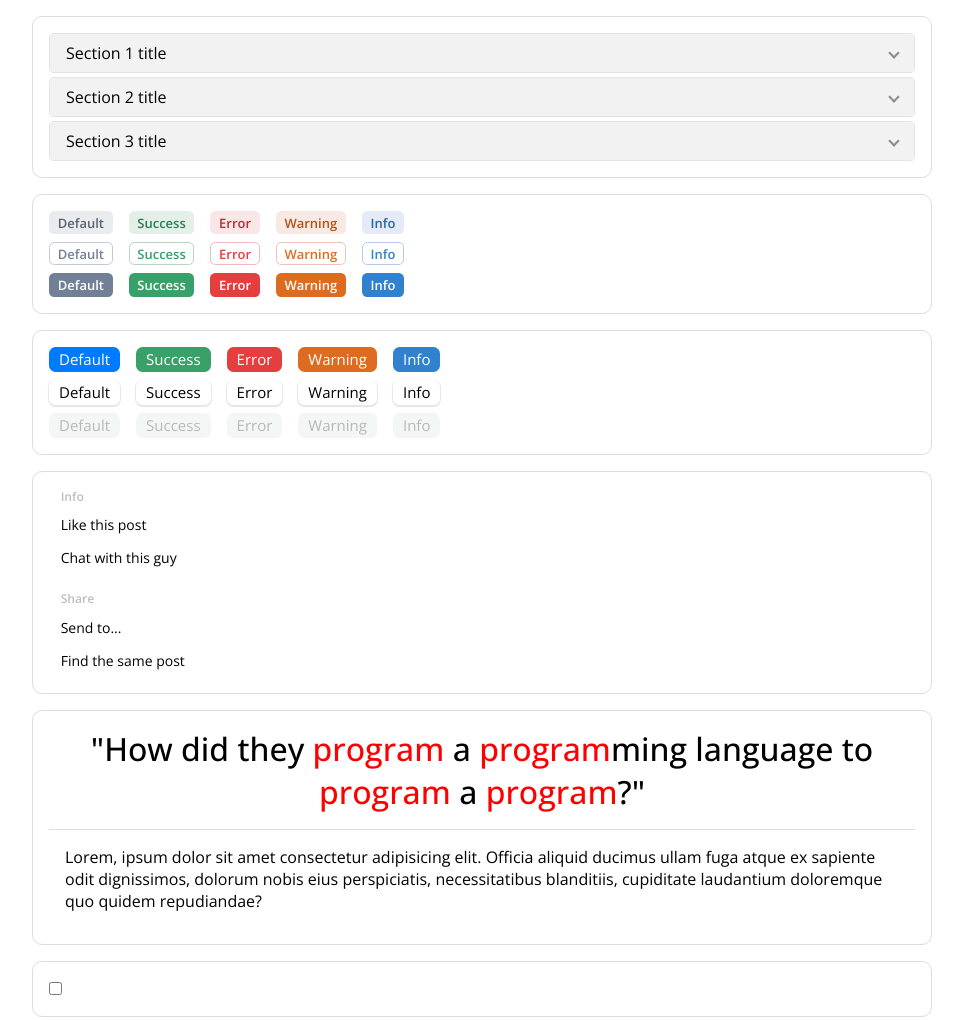
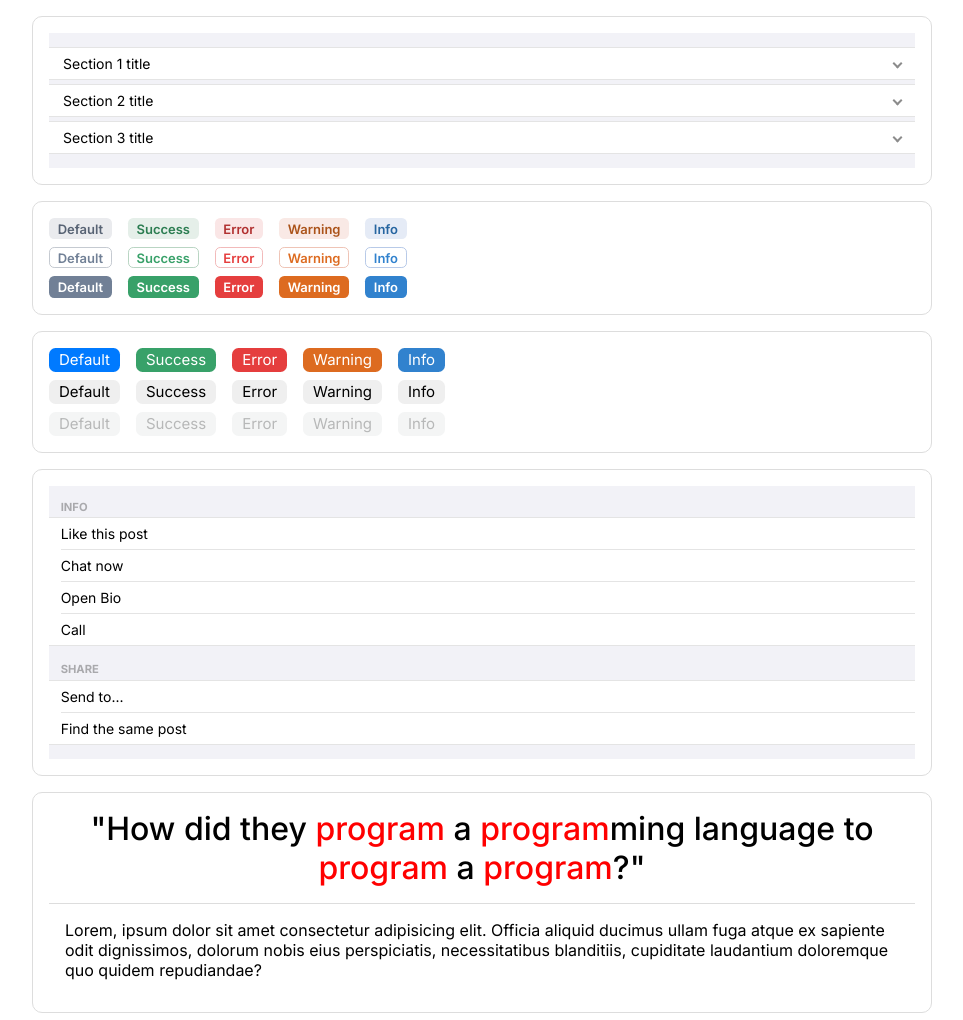
Before and after one commit to urojex/urojex, a plain HTML site: page test/index.html in a window 1280 px wide. Shown: the top 1020 px of the page, without its empty margins (158-1121 px from the left). Drawn offline with nearby package versions, Linux system fonts and the light colour scheme.

Commit message:
edit like ios

```diff
--- a/src/nerd.js
+++ b/src/nerd.js
@@ -1,6 +1,6 @@
 var fontLink =
-  "@import url('https://fonts.googleapis.com/css2?family=Open+Sans:ital,wght@0,300;0,400;0,500;0,600;0,700;0,800;1,300;1,400;1,500;1,600;1,700;1,800&display=swap')";
-var fontName = "Open Sans, sans-serif";
+  "@import url('https://fonts.googleapis.com/css2?family=Inter:wght@100;200;300;400;500;600;700;800;900&display=swap')";
+var fontName = "'Inter', sans-serif";
 document.head.insertAdjacentHTML(
   "afterbegin",
   `
@@ -192,10 +192,11 @@ document.querySelectorAll("flexBox").forEach((flexbox) => {
 });
 // Accordion
 document.querySelectorAll("accordion").forEach((accordion) => {
+  accordion.style.backgroundColor = "#F2F2F7";
   function size() {
     var componentSize = accordion.getAttribute("size");
     if (componentSize == null) {
-      return 16;
+      return 14;
     } else {
       return componentSize;
     }
@@ -211,11 +212,12 @@ document.querySelectorAll("accordion").forEach((accordion) => {
   accordion.style.display = "flex";
   accordion.style.flexDirection = "column";
   accordion.style.gap = "4px";
+  accordion.style.padding = `${size()}px 0`;
   accordion.querySelectorAll("accordionItem").forEach((item) => {
     item.style.display = "block";
     item.style.backgroundColor = "#fff";
-    item.style.borderRadius = "4px";
-    item.style.border = `1px solid ${colorChanger(0.8, colorScheme())}`;
+    item.style.borderTop = `1px solid ${colorChanger(0.8, colorScheme())}`;
+    item.style.borderBottom = `1px solid ${colorChanger(0.8, colorScheme())}`;
   });
   accordion.querySelectorAll("accordionButton").forEach((btn) => {
     btn.style.display = "flex";
@@ -226,13 +228,12 @@ document.querySelectorAll("accordion").forEach((accordion) => {
     btn.style.userSelect = "none";
     btn.style.padding = `${size() / 2}px ${size()}px`;
     btn.style.color = colorScheme();
-    btn.style.backgroundColor = colorChanger(0.9, colorScheme());
     btn.style.fontWeight = "400";
     btn.addEventListener("mouseover", function () {
-      this.style.backgroundColor = colorChanger(0.8, colorScheme());
+      this.style.backgroundColor = colorChanger(0.95, colorScheme());
     });
     btn.addEventListener("mouseleave", function () {
-      this.style.backgroundColor = colorChanger(0.9, colorScheme());
+      this.style.backgroundColor = "transparent";
     });
     btn.addEventListener("click", function () {
       this.classList.toggle("active");
@@ -505,22 +506,21 @@ document.querySelectorAll("button").forEach((btn) => {
       break;
     }
     case "secondary": {
-      btn.style.backgroundColor = "#fff";
+      btn.style.backgroundColor = colorChanger(0.88, "#000");
       btn.style.border = "0 solid transparent";
       btn.style.outline = "0";
       btn.style.color = "#000";
-      btn.style.boxShadow = "0 1px 1px 1px rgba(0, 0, 0, 0.1)";
       btn.addEventListener("mouseover", function () {
-        this.style.backgroundColor = colorChanger(0.95, "#000");
+        this.style.backgroundColor = colorChanger(0.8, "#000");
       });
       btn.addEventListener("mouseleave", function () {
-        this.style.backgroundColor = "#fff";
+        this.style.backgroundColor = colorChanger(0.88, "#000");
       });
       btn.addEventListener("mousedown", function () {
-        this.style.backgroundColor = colorChanger(0.9, "#000");
+        this.style.backgroundColor = colorChanger(0.75, "#000");
       });
       btn.addEventListener("mouseup", function () {
-        this.style.backgroundColor = colorChanger(0.95, "#000");
+        this.style.backgroundColor = colorChanger(0.8, "#000");
       });
       break;
     }
@@ -539,6 +539,8 @@ document.querySelectorAll("button").forEach((btn) => {
 });
 // menu
 document.querySelectorAll("menu").forEach((menu) => {
+  menu.style.backgroundColor = "#F2F2F7";
+  menu.style.padding = `${size()}px 0`;
   function size() {
     var componentSize = menu.getAttribute("size");
     if (componentSize == null) {
@@ -561,34 +563,37 @@ document.querySelectorAll("menu").forEach((menu) => {
     } else {
       // prettier-ignore
       stack.innerHTML = `
-      <p style="color: rgba(0, 0, 0, 0.26); font-weight: 600; font-size: ${size() / 1.15}px; margin-bottom: ${size() / 4}px; margin-left: ${size() / 1.2}px;">${stack.getAttribute("title")}</p>
-      ${stack.innerHTML}
+      <p style="text-transform: uppercase; color: rgba(0, 0, 0, 0.3); font-weight: 700; font-size: ${size() / 1.25}px; margin-bottom: ${size() / 4}px; margin-left: ${size() / 1.2}px;">${stack.getAttribute("title")}</p>
+      <div style="border-bottom: 1px solid ${colorChanger(0.8, color())}; border-top: 1px solid ${colorChanger(0.8, color())}; background-color: #fff; padding-left: ${size() / 1.2}px;">${stack.innerHTML}</div>
       `;
     }
     stack.style.display = "block";
     stack.querySelectorAll("menuButton").forEach((btn) => {
       btn.style.fontSize = size() + "px";
-      btn.style.padding = `${size() / 2}px ${size() / 1.2}px`;
-      btn.style.backgroundColor = "transparent";
-      btn.style.borderRadius = size() / 2 + "px";
+      btn.style.padding = `${size() / 2}px ${size() / 1.2}px ${size() / 2}px 0`;
+      btn.style.borderRadius = 0;
       btn.style.cursor = "pointer";
       btn.style.display = "flex";
       btn.style.alignItems = "center";
       btn.style.gap = size() / 2 + "px";
       btn.style.width = "100%";
-      btn.style.transition = `.2s ${easing}`;
+      btn.style.borderTop = `1px solid ${colorChanger(0.8, color())}`;
+      btn.style.userSelect = "none";
       btn.addEventListener("mouseover", function () {
-        this.style.backgroundColor = colorChanger(0.85, color());
+        this.style.backgroundColor = colorChanger(0.95, color());
       });
       btn.addEventListener("mouseleave", function () {
-        this.style.backgroundColor = "transparent";
+        this.style.backgroundColor = "#fff";
       });
       btn.addEventListener("mousedown", function () {
-        this.style.backgroundColor = colorChanger(0.87, color());
+        this.style.backgroundColor = colorChanger(0.92, color());
       });
       btn.addEventListener("mouseup", function () {
-        this.style.backgroundColor = colorChanger(0.85, color());
+        this.style.backgroundColor = colorChanger(0.95, color());
       });
+    });
+    stack.querySelectorAll("menuButton:first-child").forEach((btn) => {
+      btn.style.borderTop = "0";
     });
   });
   menu.querySelectorAll("menuStack:not(:last-child)").forEach((stack) => {
--- a/test/index.html
+++ b/test/index.html
@@ -8,7 +8,7 @@
     <box padding="16" maxwidth="900px" margin="16px auto  ">
       <flexBox gap="16" direction="column" width="100%">
         <box padding="16px" border="1px solid #ddd" rounded="10px" width="100%">
-          <accordion size="16" colorScheme="#000">
+          <accordion>
             <accordionItem>
               <accordionButton>Section 1 title<accordionIcon></accordionIcon></accordionButton>
               <accordionPanel>
@@ -30,10 +30,20 @@
             <accordionItem>
               <accordionButton>Section 3 title<accordionIcon></accordionIcon></accordionButton>
               <accordionPanel>
-                Lorem ipsum dolor sit amet, consectetur adipisicing elit. Delectus
-                expedita ad hic totam dolores tempora incidunt ut tenetur sint,
-                asperiores aspernatur error fugiat vel voluptatem laudantium rem et
-                eum voluptatibus.
+                <flexBox gap="10" direction="column">
+                  <box>
+                    <text size="15" weight="400">
+                      Lorem ipsum dolor sit amet, consectetur adipisicing elit. Delectus
+                      expedita ad hic totam dolores tempora incidunt ut tenetur sint,
+                      asperiores aspernatur error fugiat vel voluptatem laudantium rem et
+                      eum voluptatibus.
+                    </text>
+                  </box>
+                  <box>
+                    <button>Submit</button>
+                    <button variant="secondary">Ignore</button>
+                  </box>
+                </flexBox>
               </accordionPanel>
             </accordionItem>
           </accordion>
@@ -92,7 +102,9 @@
           <menu>
             <menuStack title="Info">
               <menuButton>Like this post</menuButton>
-              <menuButton>Chat with this guy</menuButton>
+              <menuButton>Chat now</menuButton>
+              <menuButton>Open Bio</menuButton>
+              <menuButton>Call</menuButton>
             </menuStack>
             <menuStack title="Share">
               <menuButton>Send to...</menuButton>
```
